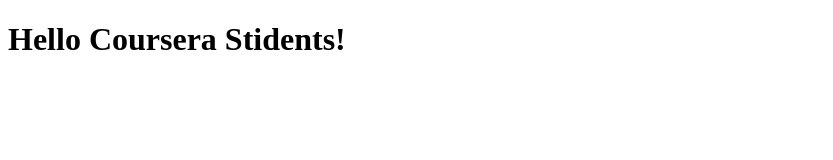
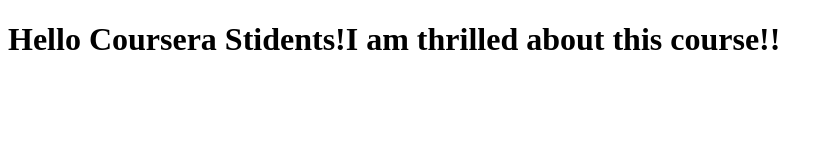
Before and after one commit to OleksiiY/coursera-test, a plain HTML site: page index.html in a window 1280 px wide. Shown: the whole page, without its empty margins (0-833 px from the left). Drawn offline with Linux system fonts and the light colour scheme.

Commit message:
New version of web file.

```diff
--- a/index.html
+++ b/index.html
@@ -5,6 +5,6 @@
     <title>Hello Coursera</title>
   </head>
   <body>
-    <h1>Hello Coursera Stidents!</h1>
+    <h1>Hello Coursera Stidents!I am thrilled about this course!!</h1>
   </body>
 </html>
```
